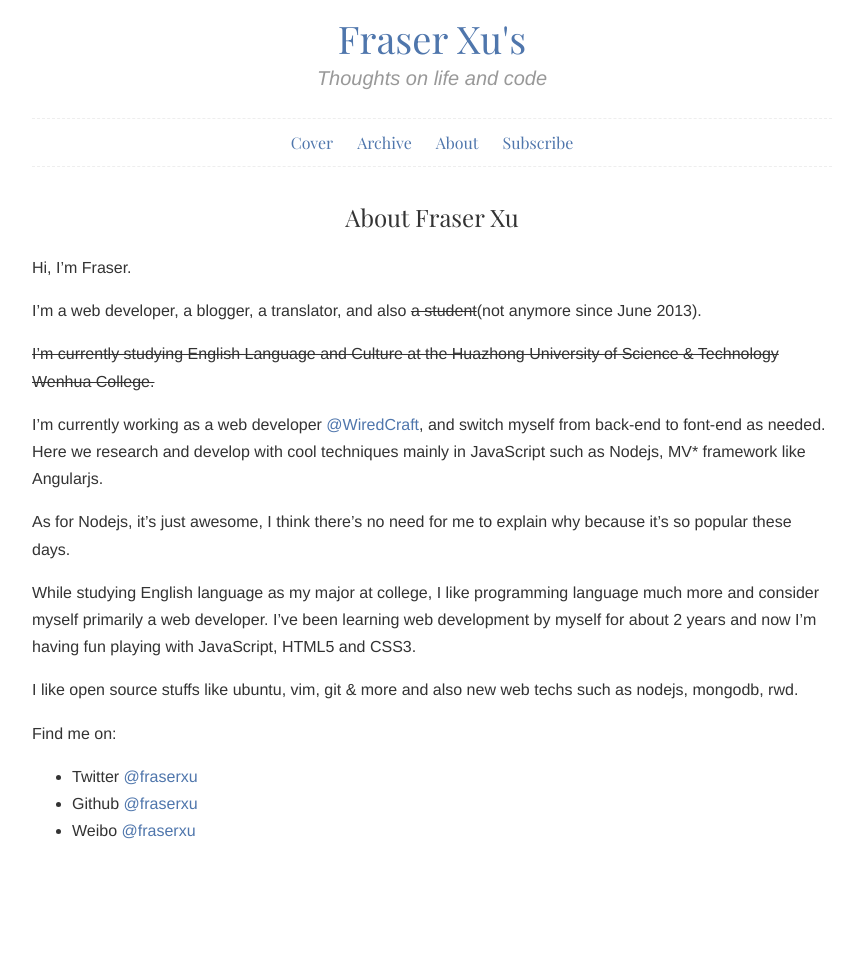
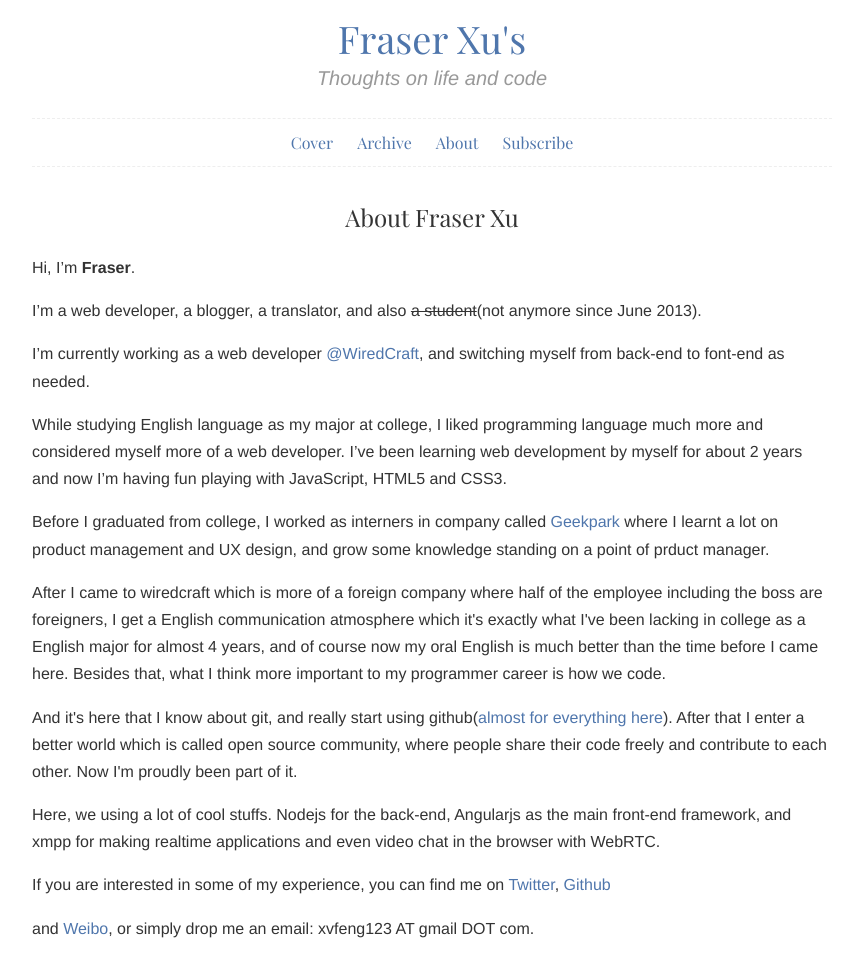
Before and after one commit to fraserxu/fraserxu.github.io, a Jekyll site: the page about.html, which Jekyll copies as it is, in a window 1280 px wide. Shown: the whole page, without its empty margins (208-1065 px from the left). Built offline with Jekyll 4.4.1, drawn with Linux system fonts in a browser that asks for light colours; some web fonts are replaced; Markdown is read by kramdown in place of the engine named in the settings; before the commit the page ends 900 px from its top, so only the background shows below that.

Commit message:
update about page
Signed-off-by: fraserxu <xvfeng123@gmail.com>

```diff
--- a/about.html
+++ b/about.html
@@ -27,27 +27,24 @@
 
     <div class="content">
       <h1>About Fraser Xu</h1>
-      <p>Hi, I&rsquo;m Fraser.</p>
+      <p>Hi, I&rsquo;m <strong>Fraser</strong>.</p>
 
       <p>I’m a web developer, a blogger, a translator, and also <del>a student</del>(not anymore since June 2013).</p>
 
-      <p><del>I’m currently studying English Language and Culture at the Huazhong University of Science &amp; Technology  Wenhua College.</del></p>
+      <p>I&rsquo;m currently working as a web developer <a href="http://wiredcraft.com">@WiredCraft</a>, and switching myself from back-end to font-end as needed.</p>
 
-      <p>I&rsquo;m currently working as a web developer <a href="http://wiredcraft.com">@WiredCraft</a>, and switch myself from back-end to font-end as needed. Here we research and develop with cool techniques mainly in JavaScript such as Nodejs, MV* framework like Angularjs.</p>
+      <p>While studying English language as my major at college, I liked programming language much more and considered myself more of a web developer. I’ve been learning web development by myself for about 2 years and now I’m having fun playing with JavaScript, HTML5 and CSS3.</p>
 
-      <p>As for Nodejs, it&rsquo;s just awesome, I think there&rsquo;s no need for me to explain why because it&rsquo;s so popular these days.</p>
+      <p>Before I graduated from college, I worked as interners in company called <a href="http://geekpark.net">Geekpark</a> where I learnt a lot on product management and UX design, and grow some knowledge standing on a point of prduct manager.</p>
 
-      <p>While studying English language as my major at college, I like programming language much more and consider myself primarily a web developer. I’ve been learning web development by myself for about 2 years and now I’m having fun playing with JavaScript, HTML5 and CSS3.</p>
+      <p>After I came to wiredcraft which is more of a foreign company where half of the employee including the boss are foreigners, I get a English communication atmosphere which it's exactly what I've been lacking in college as a English major for almost 4 years, and of course now my oral English is much better than the time before I came here. Besides that, what I think more important to my programmer career is how we code.</p>
 
-      <p>I like open source stuffs like ubuntu, vim, git &amp; more and also new web techs such as nodejs, mongodb, rwd.</p>
+      <p>And it's here that I know about git, and really start using github(<a href="http://wiredcraft.com/posts/2013/09/18/github-for-everything.html">almost for everything here</a>). After that I enter a better world which is called open source community, where people share their code freely and contribute to each other. Now I'm proudly been part of it.</p>
 
-      <p>Find me on:</p>
+      <p>Here, we using a lot of cool stuffs. Nodejs for the back-end, Angularjs as the main front-end framework, and xmpp for making realtime applications and even video chat in the browser with WebRTC.</p>
 
-      <ul>
-      <li>Twitter <a href="https://twitter.com/fraserxu">@fraserxu</a></li>
-      <li>Github <a href="https://github.com/fraserxu">@fraserxu</a></li>
-      <li>Weibo <a href="http://weibo.com/xvfeng123">@fraserxu</a></li>
-      </ul>
+      <p>If you are interested in some of my experience, you can find me on <a href="https://twitter.com/fraserxu">Twitter</a>, <a href="https://github.com/fraserxu">Github</a></p> and <a href="http://weibo.com/xvfeng123">Weibo</a>, or simply drop me an email: xvfeng123 AT gmail DOT com.
+
     </div>
   </div>
 
```
